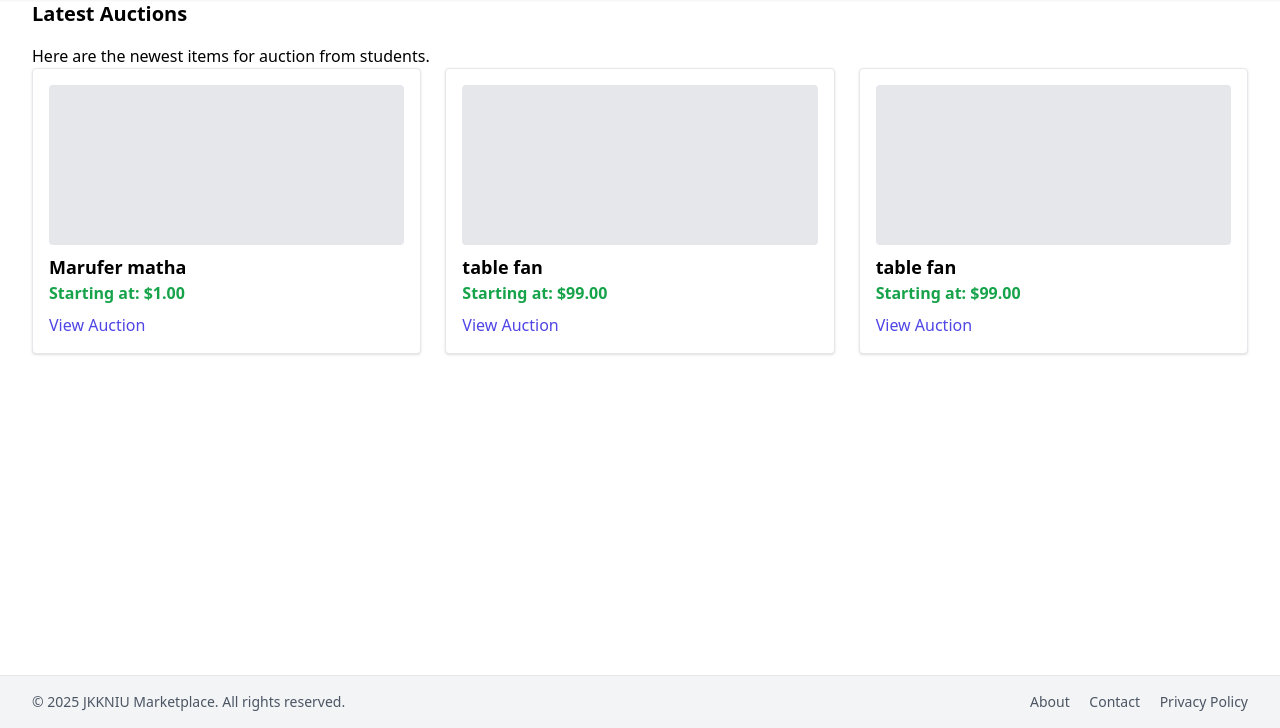
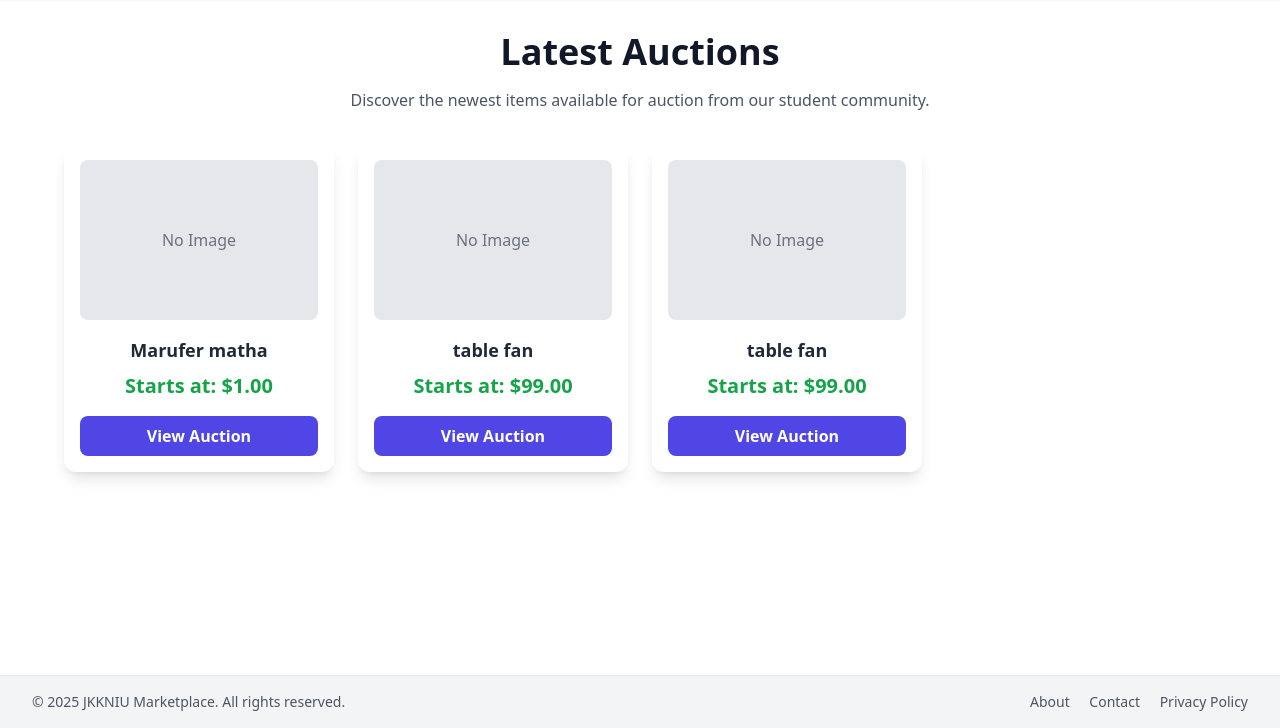
Before and after one commit to Sadman-Ishtiak/techmind-hackathon-project, a PHP site: page /techmind/auctions.php in a window 1280 px wide. Shown: the part 72-800 px from the top of the page. Run offline with PHP 8.4, Linux system fonts and the light colour scheme; data comes from the database, SQL or seed files in the repository; tables that the repository leaves empty hold one stand-in row (values such as "Sample post"); some libraries are stand-ins or nearby versions.

Commit message:
Update auctions page design

```diff
--- a/auctions.php
+++ b/auctions.php
@@ -14,10 +14,11 @@ $auction_stmt->execute();
 $auctions = $auction_stmt->fetchAll(PDO::FETCH_ASSOC);
 ob_start();
 ?>
-    <h2 class="text-xl font-bold mb-4">Latest Auctions</h2>
-    <p>Here are the newest items for auction from students.</p>
+    <div class="max-w-7xl mx-auto py-8 px-4 sm:px-6 lg:px-8">
+        <h2 class="text-3xl sm:text-4xl font-extrabold text-center text-gray-900 mb-4">Latest Auctions</h2>
+        <p class="text-center text-gray-600 mb-8">Discover the newest items available for auction from our student community.</p>
 
-<div class="grid grid-cols-1 md:grid-cols-3 gap-6">
+        <div class="grid grid-cols-1 sm:grid-cols-2 md:grid-cols-3 lg:grid-cols-4 gap-6">
             <?php if ($auctions): ?>
                 <?php foreach ($auctions as $a): ?>
                     <?php
@@ -36,22 +37,24 @@ ob_start();
                     }
 
                     ?>
-            <div class="border rounded shadow p-4 bg-white">
+                    <div class="bg-white rounded-xl shadow-lg p-4 flex flex-col items-center text-center transition-transform duration-300 hover:scale-105">
                         <?php if ($a_image_url): ?>
-                    <img src="<?= htmlspecialchars($a_image_url) ?>" class="w-full h-40 object-cover rounded mb-2">
+                            <img src="<?= htmlspecialchars($a_image_url) ?>" class="w-full h-40 object-cover rounded-lg mb-4 shadow-sm">
                         <?php else: ?>
-                    <div class="w-full h-40 bg-gray-200 rounded mb-2"></div>
+                            <div class="w-full h-40 bg-gray-200 rounded-lg mb-4 flex items-center justify-center text-gray-500">No Image</div>
                         <?php endif; ?>
-                <h4 class="font-semibold text-lg"><?= htmlspecialchars($a['product_name']) ?></h4>
-                <p class="text-green-600 font-bold">Starting at: $<?= htmlspecialchars($a['minimum_price']) ?></p>
-                <a href="auction_details.php?id=<?= $a['id'] ?>" class="inline-block mt-2 text-indigo-600 hover:underline">View Auction</a>
+                        <h4 class="font-bold text-lg text-gray-800 mb-2 truncate w-full"><?= htmlspecialchars($a['product_name']) ?></h4>
+                        <p class="text-green-600 font-extrabold text-xl mb-4">Starts at: $<?= htmlspecialchars($a['minimum_price']) ?></p>
+                        <a href="auction_details.php?id=<?= $a['id'] ?>" class="inline-block w-full bg-indigo-600 text-white px-4 py-2 rounded-lg font-semibold transition-transform hover:scale-105 hover:bg-indigo-700">View Auction</a>
                     </div>
                 <?php endforeach; ?>
             <?php else: ?>
-        <p class="text-gray-500 col-span-3">No auctions available.</p>
+                <p class="text-gray-500 col-span-full text-center">No auctions available at the moment. Check back later!</p>
             <?php endif; ?>
+        </div>
     </div>
 <?php
 $content = ob_get_clean();
 
 include './lib/layout.php';
+?>
```
Lines whose indentation alone changed are shown as unchanged.
